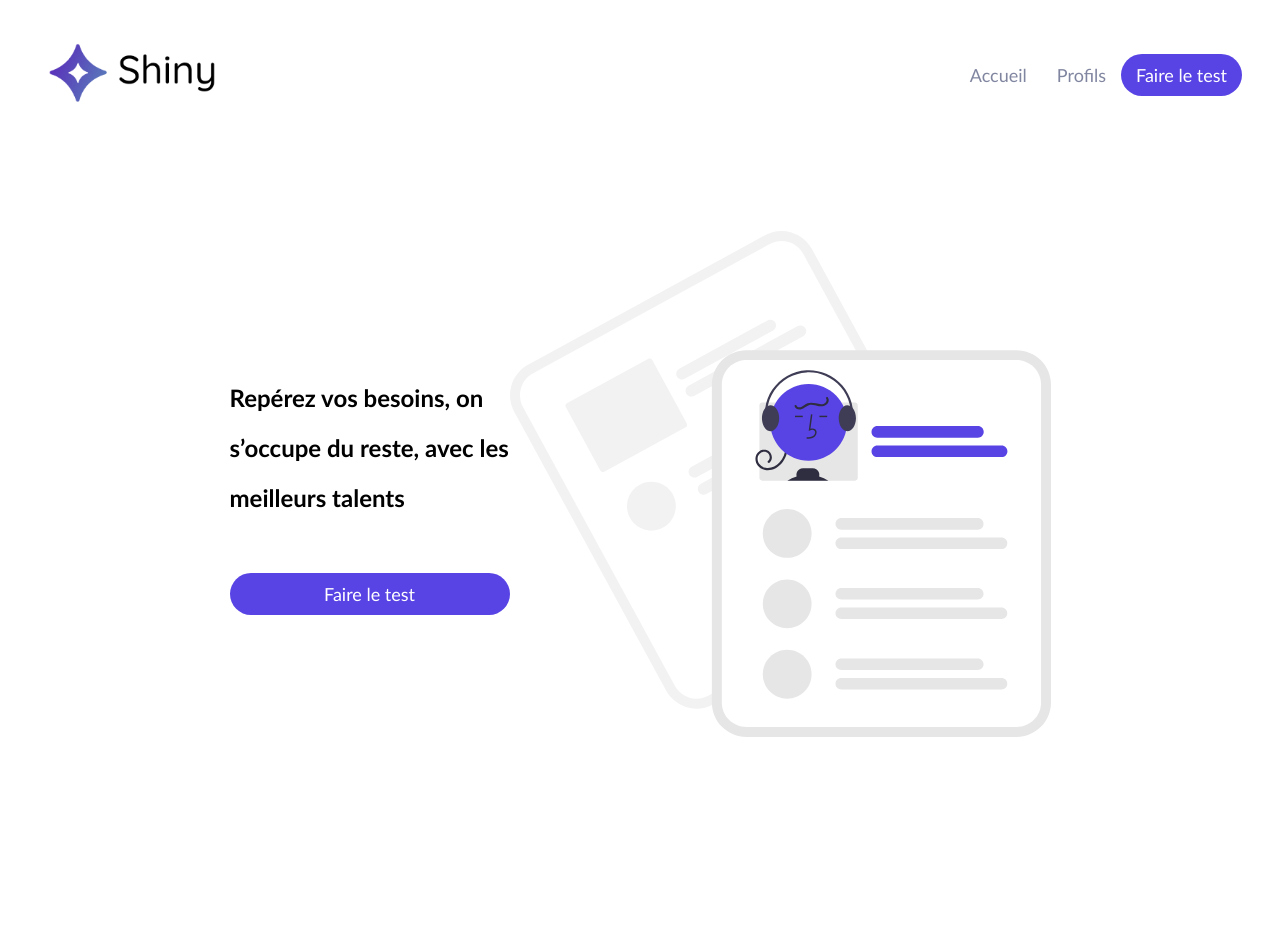
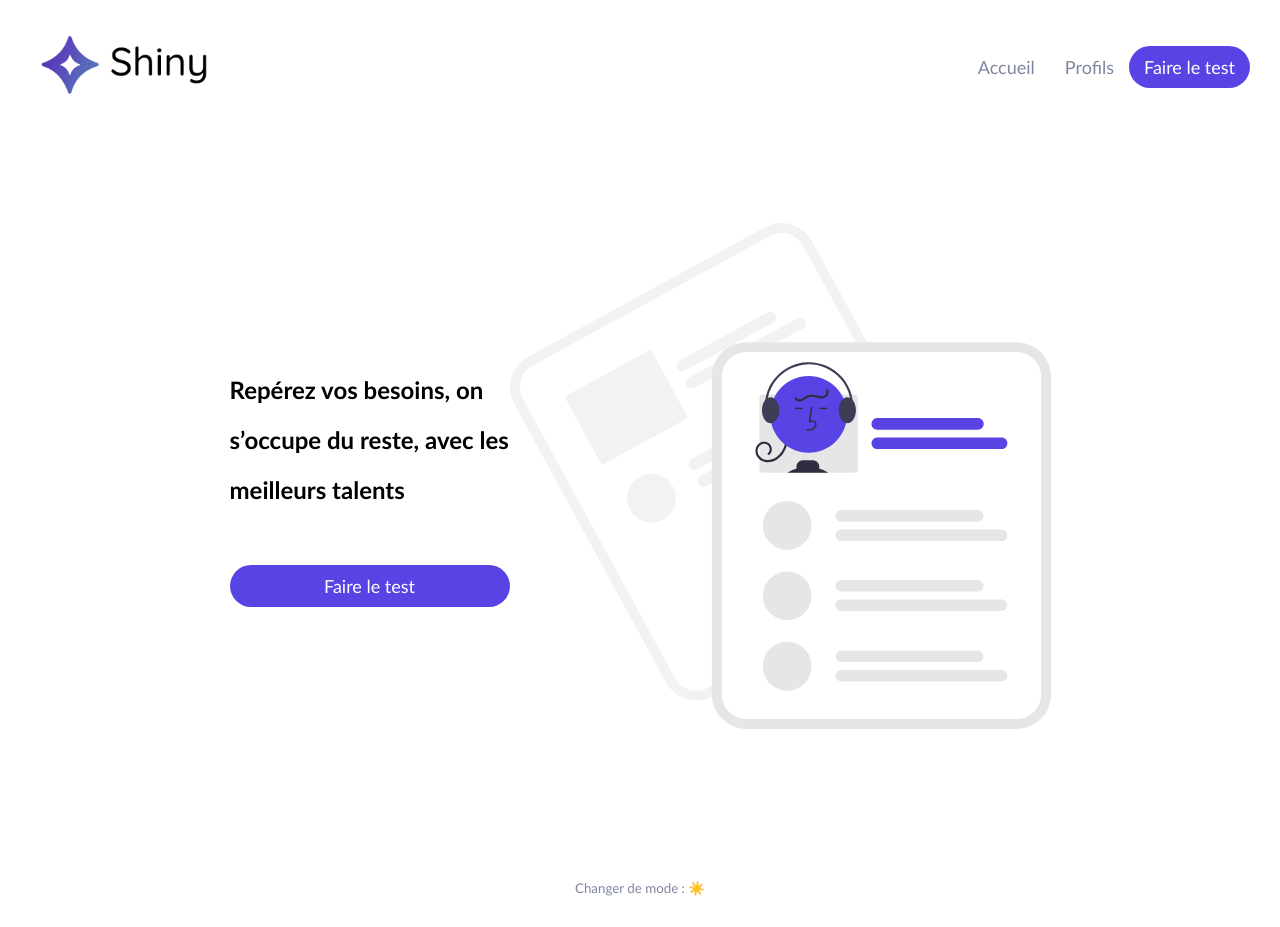
Before and after one commit to fhermas22/shiny-agency, a React (Vite) app: page / in a window 1280 px wide. Before the commit the page ends 835 px from the top, so only its background shows below. Built offline with nearby package versions, Linux system fonts and the light colour scheme.

Commit message:
Sharing data between components using Context and useContext

```diff
--- /dev/null
+++ b/src/components/Footer/index.jsx
@@ -0,0 +1,34 @@
+import { useContext } from 'react'
+import { ThemeContext } from '../../utils/context'
+import styled from 'styled-components'
+import colors from '../../utils/style/colors'
+
+const FooterContainer = styled.footer`
+  display: flex;
+  flex-direction: row;
+  align-items: center;
+  justify-content: center;
+  padding-top: 60px;
+  padding-bottom: 30px;
+`
+
+const NightModeButton = styled.button`
+  background-color: transparent;
+  border: none;
+  cursor: pointer;
+  color: ${colors.secondary};
+`
+
+function Footer() {
+  const { toggleTheme, theme } = useContext(ThemeContext)
+
+  return (
+    <FooterContainer>
+      <NightModeButton onClick={() => toggleTheme()}>
+        Changer de mode : {theme === 'light' ? '☀️' : '🌙'}
+      </NightModeButton>
+    </FooterContainer>
+  )
+}
+
+export default Footer
--- a/src/main.jsx
+++ b/src/main.jsx
@@ -6,18 +6,15 @@ import Survey from './pages/Survey/index.jsx'
 import Freelances from './pages/Freelances/index.jsx'
 import Results from './pages/Results/index.jsx'
 import Header from './components/Header/index.jsx'
+import Footer from './components/Footer/index.jsx'
 import Error from './components/Error/index.jsx'
-import { createGlobalStyle } from 'styled-components'
-
-const GlobalStyle = createGlobalStyle`
-    div {
-        font-family: 'Trebuchet MS', Helvetica, sans-serif;
-    }
-`
+import GlobalStyle from './utils/style/GlobalStyle'
+import { ThemeProvider } from './utils/context/provider.jsx'
 
 createRoot(document.getElementById('root')).render(
   <StrictMode>
     <Router>
+      <ThemeProvider>
         <GlobalStyle />
         <Header />
         <Routes>
@@ -27,6 +24,8 @@ createRoot(document.getElementById('root')).render(
           <Route path="/freelances" element={<Freelances />} />
           <Route path="*" element={<Error />} />
         </Routes>
+        <Footer />
+      </ThemeProvider>
     </Router>
   </StrictMode>,
 )
--- /dev/null
+++ b/src/utils/context/index.jsx
@@ -0,0 +1,3 @@
+import { createContext } from "react";
+
+export const ThemeContext = createContext()
--- /dev/null
+++ b/src/utils/context/provider.jsx
@@ -0,0 +1,15 @@
+import { useState } from "react"
+import { ThemeContext } from "."
+
+export const ThemeProvider = ({ children }) => {
+    const [theme, setTheme] = useState('light')
+    const toggleTheme = () => {
+        setTheme(theme === 'light' ? 'dark' : 'light')
+    }
+
+    return (
+        <ThemeContext.Provider value={{ theme, toggleTheme }}>
+            {children}
+        </ThemeContext.Provider>
+    )
+}
--- /dev/null
+++ b/src/utils/style/GlobalStyle.jsx
@@ -0,0 +1,22 @@
+import { useContext } from 'react'
+import { createGlobalStyle } from 'styled-components'
+import { ThemeContext } from '../context'
+
+const StyledGlobalStyle = createGlobalStyle`
+    * {
+      font-family: 'Trebuchet MS', Helvetica, sans-serif;
+    }
+
+    body {
+        background-color: ${({ isDarkMode }) =>
+          isDarkMode ? '#2F2E41' : 'white'};
+        margin: 0;
+    }
+`
+
+function GlobalStyle() {
+  const { theme } = useContext(ThemeContext)
+  return <StyledGlobalStyle isDarkMode={theme === 'dark'} />
+}
+
+export default GlobalStyle
```
Lines whose indentation alone changed are shown as unchanged.
